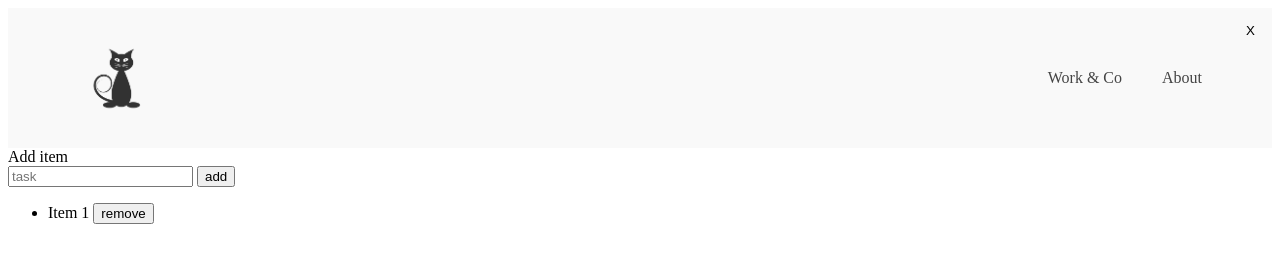
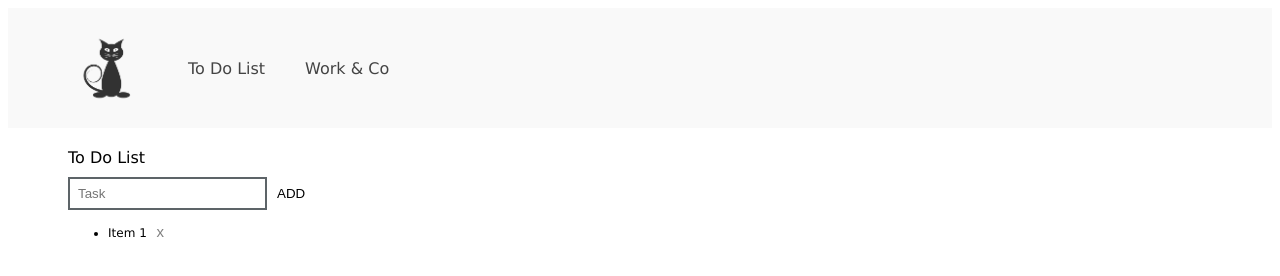
Before and after one commit to isaRosolen/front-class, a website: page index.html in a window 1280 px wide. Drawn offline with Linux system fonts and the light colour scheme.

Commit message:
List items

```diff
--- a/index.css
+++ b/index.css
@@ -4,10 +4,11 @@
 }
 
 .header {
+    font-family: 'Lucida Sans', 'Lucida Sans Regular', 'Lucida Grande', 'Lucida Sans Unicode', Geneva, Verdana, sans-serif;
     display: flex;
-    justify-content: space-between;
+    /* justify-content: space-between; */
     align-items: center;
-    padding: 20px 60px;
+    padding: 10px 50px;
     background: #f9f9f9;
 }
 
@@ -78,6 +79,7 @@
 
 .logo {
     width: 100px;
+    cursor: pointer;
 
 }
 
@@ -106,12 +108,16 @@
     }
 
 .menu-button {
+    position: fixed;
+    top: 20px;
+    right: 40px;
     border: none;
     border-radius:10px;
     display: inline-block;
+    background: #f9f9f9;
     cursor: pointer;
     font-weight: bold;
-    font-size: 13px;
+    font-size: 10px;
     padding: 8px 12px;
     text-decoration: none;
     box-sizing: border-box;
@@ -149,5 +155,61 @@
     background-color: #f7f7f7;
   }
 
-/* criar um bortao de fechar */
-/* estilizar o botao do menu */
+
+@media screen and (min-width: 768px) {
+    .menu-close {
+        display: none;
+        }
+    }
+
+.section {
+    font-family: 'Lucida Sans', 'Lucida Sans Regular', 'Lucida Grande', 'Lucida Sans Unicode', Geneva, Verdana, sans-serif;
+    position: absolute;
+    display: block;
+    justify-content: space-between;
+    align-items: center;
+    padding: 20px 60px;
+    background: white;
+}
+
+.button-additem {
+    border: none;
+    border-color: #f7f7f7;
+    background-color: white;
+    cursor: pointer;
+    padding: 5px 5px;
+}
+
+/* .button-additem:hover {
+} */
+
+.todo-list {
+    position: relative;
+    display: block;
+}
+
+.item-list {
+    font-size: 12px;
+}
+
+.remove-button {
+    border: none;
+    background: white;
+    cursor: pointer;
+    font-size: 15px;
+    color: gray;
+}
+
+.input {
+    background: #fff;
+    border: none;
+    padding: 8px 12px 9px;
+    cursor: text;
+    box-shadow: inset 0 0 0 2px #5d6468;
+    float: none;
+    text-align: initial;
+    margin: 10px 0 0;
+    padding-left: 10px;
+    padding-top: 9px;
+    padding-bottom: 9px;
+}
--- a/index.html
+++ b/index.html
@@ -17,30 +17,31 @@
 		   <button class="menu-close" data-menu-close-button>X</button>
 		  <ul class="list">
 			 <li class="item">
+				<a class="link" href="#to-do">
+				    To Do List
+				</a>			 </li>
+			 <li>
 				<a class="link" target="_blank" href="https://work.co/">
 				    Work & Co
-				</a>
-			 </li>
-			 <li>
-				<a class="link" href="#to-do">
-				    About
 				</a>
 			 </li>
 		  </ul>
 	   </nav>
     </header>
-    <section id="to-do">
-		<label for="add-item">
-			Add item
+    <section class="section" id="to-do">
+		<label class="todo-list" for="add-item">
+			To Do List
 		</label>
 	<form>
-		<input id="add-item" placeholder="task" type="text" />
-		<button data-to-do-button>add</button>
+		<input data-input class="input" type="text" id="add-item" placeholder="Task"/>
+		<button class="button-additem" data-to-do-button>
+			ADD
+		</button>
 	</form>
-		<ul data-to-do-list>
+		<ul class="item-list" data-to-do-list>
 			<li>
 				Item 1
-				<button>remove</button>
+				<button class="remove-button" type="button" data-remove-button >x</button>
 			</li>
 		</ul>
 	</section>
--- a/index.js
+++ b/index.js
@@ -7,32 +7,35 @@ const openCloseMenu = () => {
     menu.classList.toggle("menu-open")
 };
 
-// const closeMenu = () => {
-//     menu.classList.remove("menu-open")
-// };
-
 menuOpenButton.addEventListener("click", openCloseMenu);
-menuCloseButton.addEventListener("click", closeMenu);
+menuCloseButton.addEventListener("click", openCloseMenu);
 
 
-//ordem: a ordem nao faz diferença se eu estiver usando o dom / se eu especifico o PAI, ai ele precisa estar na ordem
-//agora pensar na interaçaos - que será o click no botão
-//nossa função - a gente que vai criar a propria funçao
+//Section - To-do list
 
-//nomear a minha funçao
+const addItemButton = document.querySelector("[data-to-do-button]");
+const list = document.querySelector("[data-to-do-list]");
+const input = document.querySelector("[data-input]");
+const removeButton = document.querySelector("[data-remove-button]")
 
-// --
+const createItem = (text, button) => {
+    const item = document.createElement("li");
+    item.innerHTML = text;
+    const removeItemButton = document.createElement("button")
+    removeItemButton.innerHTML = "button" ;
+    return item;
+};
 
-// const menuButton = document.querySelector("[data-menu-button]"); -- o document é o dom (objeto), (Método) query selector é o que busca
-// const menu = document.querySelector("[data-menu]");
+const addItemTodo = e => {
+    e.preventDefault();
+    const item = createItem(input.value);
+    list.appendChild(item);
+    input.value="";
+}
 
-// const onMenuButtonClick = () => {
-//     menu.classList.add("menu-open");
-// };
+const removeItemTodo = () => {
+    console.log("Passed!!")
+}
 
-// const onMenuButtonClick = () => {
-//     menu.classList.add("menu-close");
-//     menu.classList.remove("menu-open");
-// }
-
-// menuButton.addEventListener('click', onMenuButtonClick);
+addItemButton.addEventListener("click", addItemTodo)
+removeButton.addEventListener('click', removeItemTodo)
```
